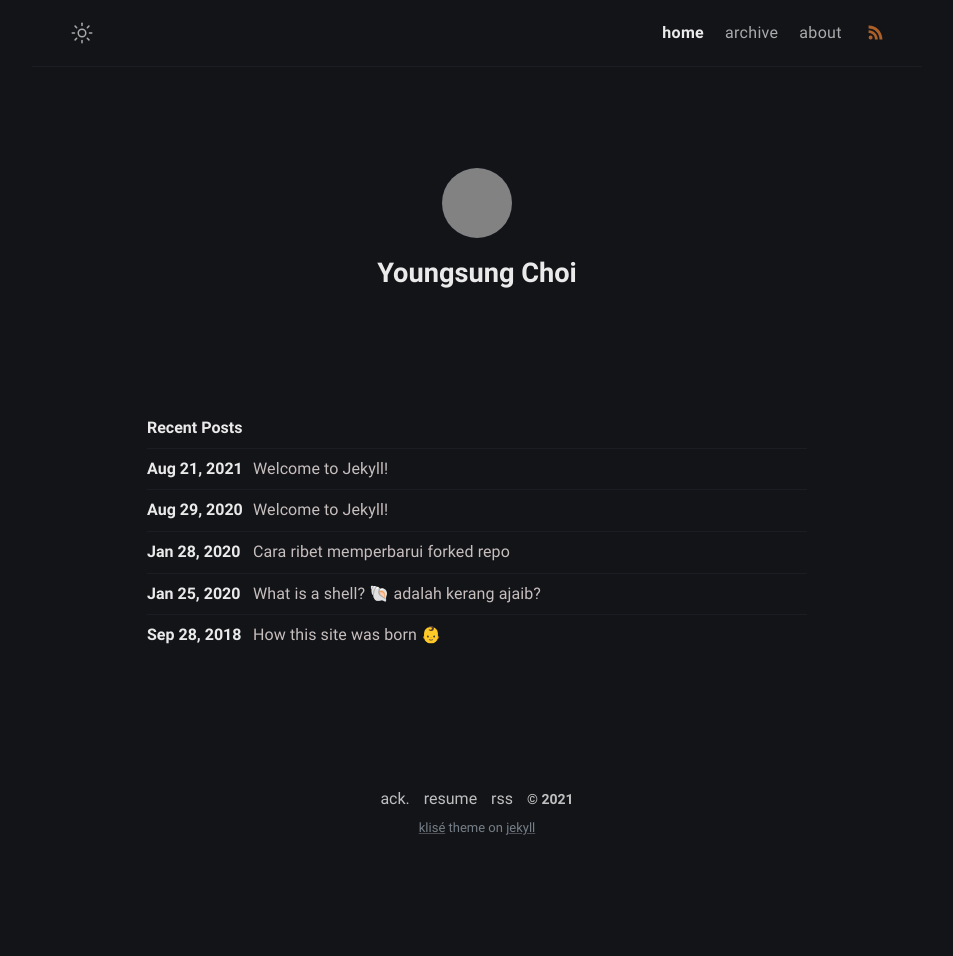
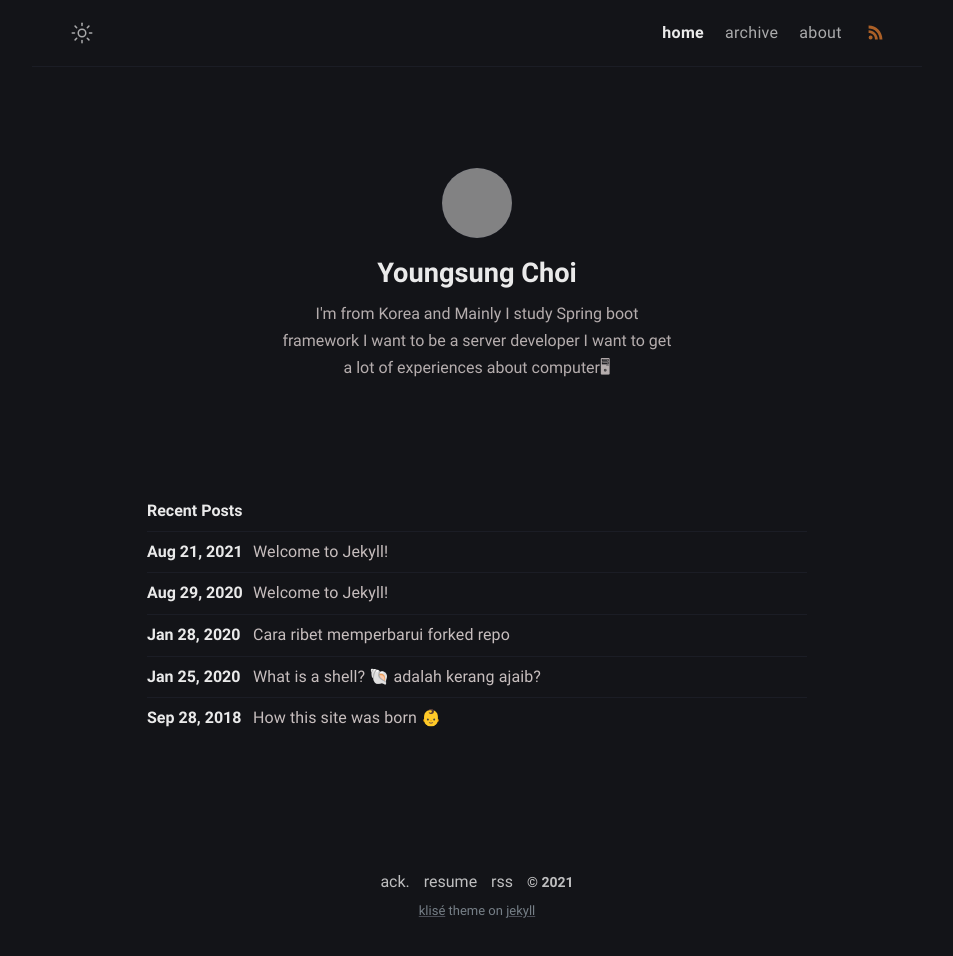
Before and after one commit to yeoung004/yeoung004.github.io, a Jekyll site: the page built from index.md, in a window 1280 px wide. Shown: the whole page, without its empty margins (163-1116 px from the left). Built offline with Jekyll 4.4.1, drawn with Linux system fonts in a browser that asks for light colours; before the commit the page ends 900 px from its top, so only the background shows below that; grey boxes are pictures that could not be loaded.

Commit message:
Update _config.yml
Changed about me

```diff
--- a/_config.yml
+++ b/_config.yml
@@ -1,8 +1,8 @@
 # Site settings
 title: Gang's # site title
-description:  # site description
+description:
    I'm from Korea and Mainly I study Spring boot framework I want to be a server developer
-   I want to get a lot of experiences about computer🖥<a href="https://github.com/yeoung004" target="_blank" rel="noopener">@github</a>.
+   I want to get a lot of experiences about computer🖥
 lang: en-US # default lang
 timezone:
 image: assets/img/ogp.png # This image used for Open Graph more info https://ogp.me/
@@ -12,8 +12,9 @@ mode: dark # default theme "dark" | "light"
 # Profile settings
 author:
   name: Youngsung Choi # author name
-  bio: >- # tell to the world
-  username: yeoung # general username
+  bio:  I'm from Korea and Mainly I study Spring boot framework I want to be a server developer
+   I want to get a lot of experiences about computer🖥 # tell to the world
+  username: YoungSung # general username
   github: yeoung004 # github username
   email: yeoung004@gmail.com # email adress
   avatar: https://avatars.githubusercontent.com/u/67312562?v=4 # change with your own avatar
```
